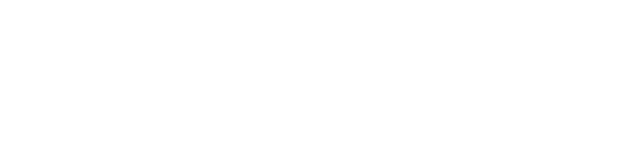
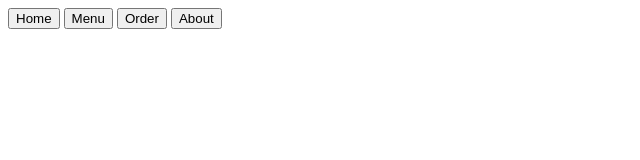
Before and after one commit to SamuelWyck/odin-restaurant-page, a website built with webpack: page src/template.html in a window 1280 px wide. Shown: the whole page, without its empty margins (0-640 px from the left). Built offline with nearby package versions, Linux system fonts and the light colour scheme.

Commit message:
Finish basic html

```diff
--- a/src/template.html
+++ b/src/template.html
@@ -6,6 +6,16 @@
         <link type="image/png" rel="icon" href="/src/imgs/favicon.png">
     </head>
     <body>
+        <header>
+            <nav>
+                <button>Home</button>
+                <button>Menu</button>
+                <button>Order</button>
+                <button>About</button>
+            </nav>
+        </header>
+        <div id="content">
 
+        </div>
     </body>
 </html>
```
